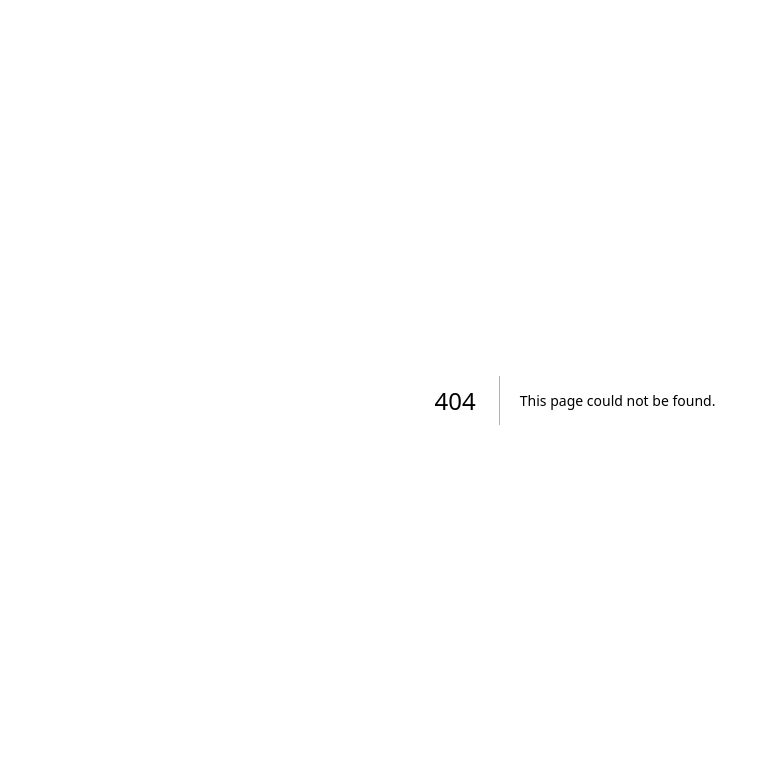
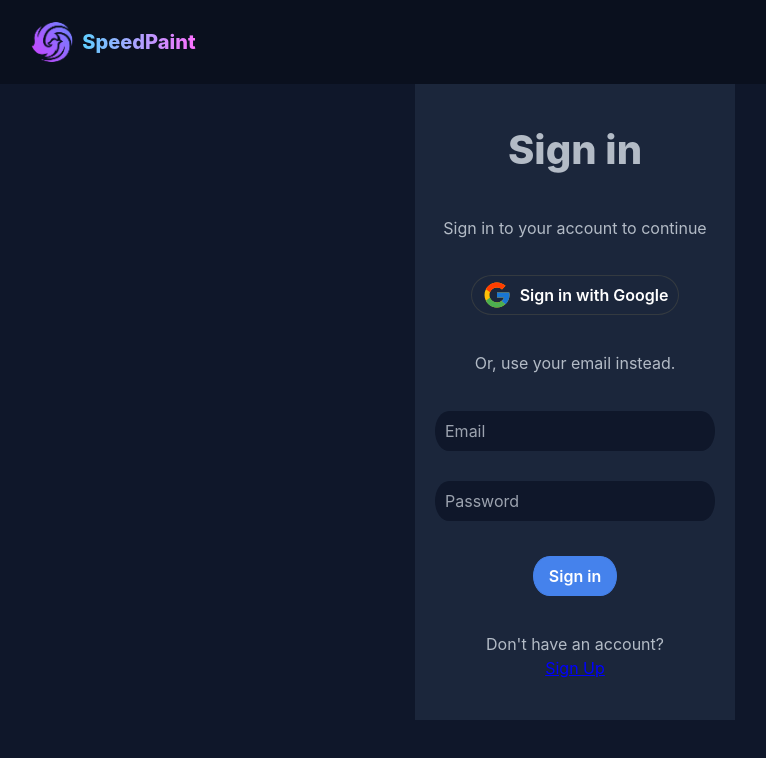
Before and after one commit to Outkarm/test-work, a Next.js app: page /signin in a window 1280 px wide. Before the commit this address had no page. Shown: the top 758 px of the page, without its empty margins (65-831 px from the left). Built offline with nearby package versions, Linux system fonts and the light colour scheme.

Commit message:
addd authentication pages and global css

```diff
--- a/src/app/globals.css
+++ b/src/app/globals.css
@@ -3,27 +3,25 @@
 @tailwind utilities;
 
 :root {
-  --foreground-rgb: 0, 0, 0;
-  --background-start-rgb: 214, 219, 220;
-  --background-end-rgb: 255, 255, 255;
+  --theme-primary: #0f172a;
+  --theme-primary-dark: #0a101e;
+  --theme-secondary: #1b263b;
+  --theme-text: #b3bbc6;
 }
 
-@media (prefers-color-scheme: dark) {
+/* @media (prefers-color-scheme: dark) {
   :root {
     --foreground-rgb: 255, 255, 255;
     --background-start-rgb: 0, 0, 0;
     --background-end-rgb: 0, 0, 0;
   }
-}
+} */
 
-body {
-  color: rgb(var(--foreground-rgb));
-  background: linear-gradient(
-      to bottom,
-      transparent,
-      rgb(var(--background-end-rgb))
-    )
-    rgb(var(--background-start-rgb));
+html,
+body,
+input {
+  background-color: var(--theme-primary);
+  color: var(--theme-text);
 }
 
 @layer utilities {
@@ -31,3 +29,19 @@ body {
     text-wrap: balance;
   }
 }
+
+.list-head {
+  color: #fff;
+  /* width: 30%; */
+  padding: 5px;
+}
+
+.list-item {
+  /* width: 30%; */
+  color: #8c8c8c;
+  padding: 5px;
+}
+
+.drop-area:hover {
+  background-color: rgba(0, 0, 255, 0.5);
+}
--- /dev/null
+++ b/src/app/signin/layout.js
@@ -0,0 +1,5 @@
+import "../globals.css";
+
+export default function RootLayout({ children }) {
+  return <div style={{ backgroundColor: "#0f172a" }}>{children}</div>;
+}
--- /dev/null
+++ b/src/app/signin/page.js
@@ -0,0 +1,21 @@
+"use client";
+import NavBar from "../components/NavBar";
+import AuthForm from "../components/AuthForm";
+
+const signin = () => {
+  return (
+    <div
+      style={{
+        display: "flex",
+        flexDirection: "column",
+        justifyContent: "center",
+        alignItems: "center",
+        height: "100vh",
+      }}
+    >
+      <NavBar />
+      <AuthForm signup={false} />
+    </div>
+  );
+};
+export default signin;
--- /dev/null
+++ b/src/app/signup/layout.js
@@ -0,0 +1,5 @@
+import "../globals.css";
+
+export default function RootLayout({ children }) {
+  return <div style={{ backgroundColor: "#0f172a" }}>{children}</div>;
+}
--- /dev/null
+++ b/src/app/signup/page.js
@@ -0,0 +1,21 @@
+"use client";
+import NavBar from "../components/NavBar";
+import AuthForm from "../components/AuthForm";
+
+const signup = () => {
+  return (
+    <div
+      style={{
+        display: "flex",
+        flexDirection: "column",
+        justifyContent: "center",
+        alignItems: "center",
+        height: "100vh",
+      }}
+    >
+      <NavBar />
+      <AuthForm signup={true} />
+    </div>
+  );
+};
+export default signup;
```
